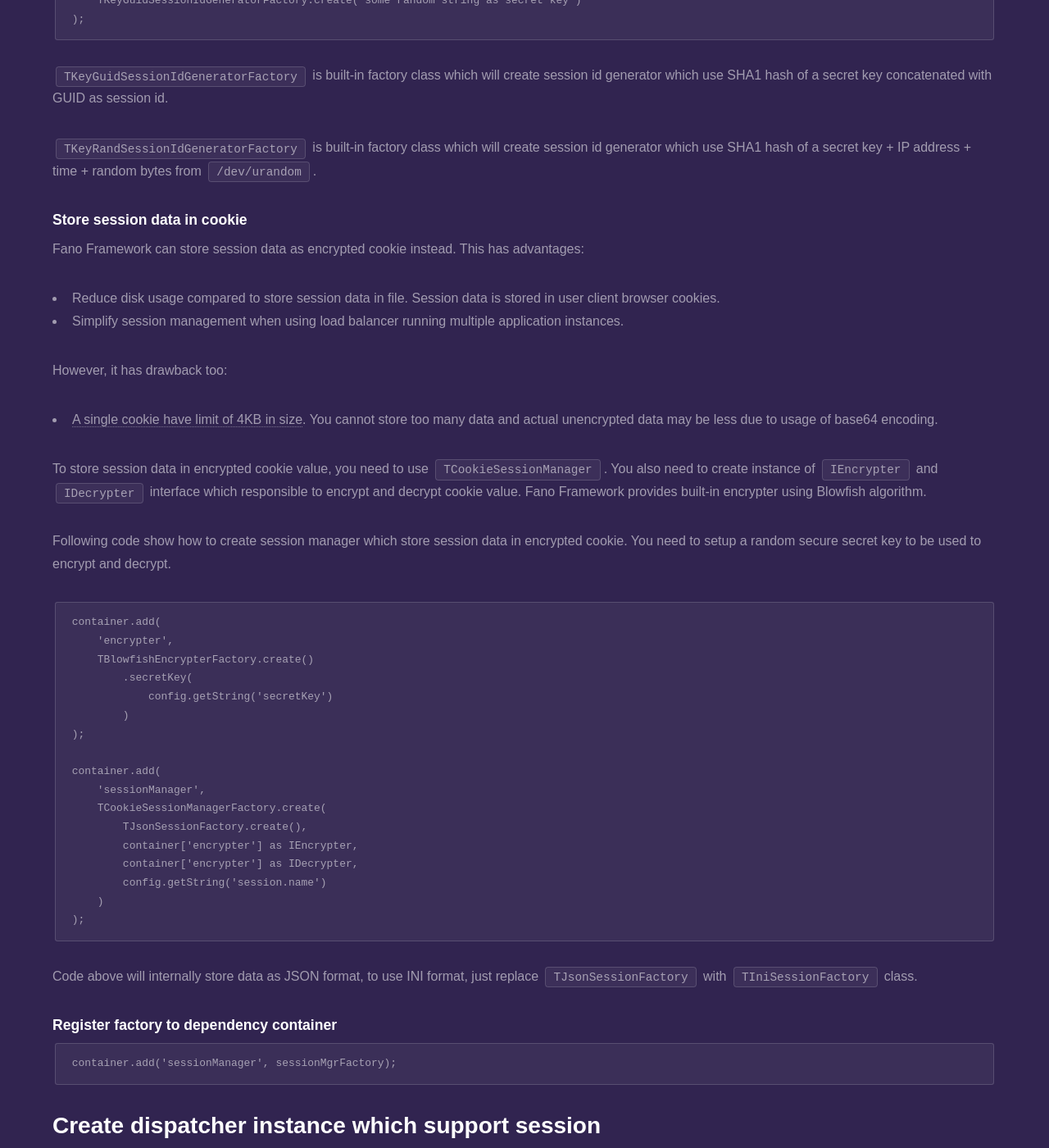
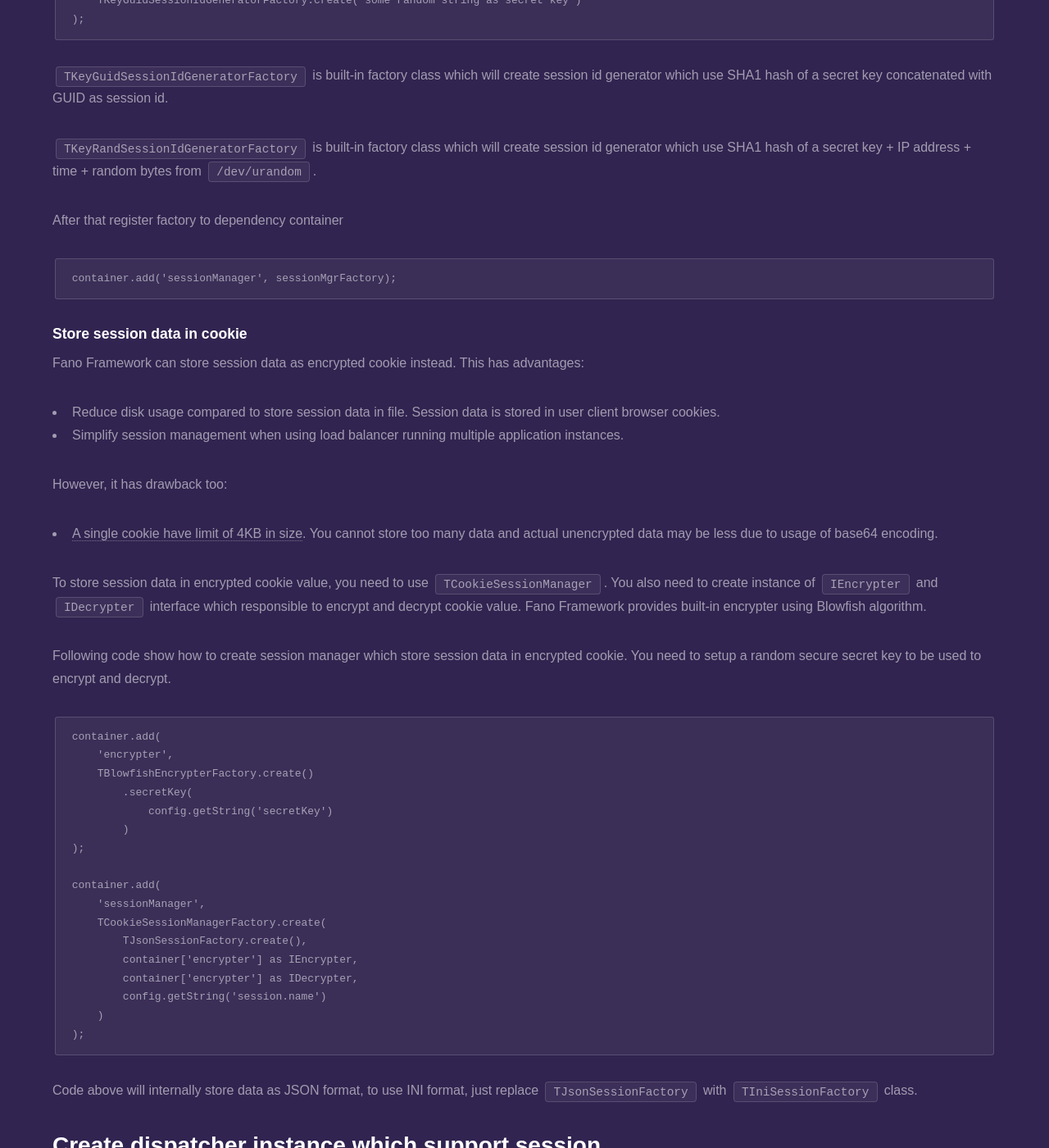
Before and after one commit to fanoframework/fanoframework.github.io, a Jekyll site: the page built from working-with-session/index.md, in a window 1280 px wide and 1400 px high, scrolled down 1598 px. Shown: the whole window at 82% size. Built offline with Jekyll 4.4.1, drawn with Linux system fonts in a browser that asks for light colours; our own code applies the rules of GitHub Pages for plain Markdown files; some of the changed lines change nothing that is shown.

Commit message:
improve content

````diff
--- a/working-with-session/index.md
+++ b/working-with-session/index.md
@@ -59,6 +59,12 @@ sessionMgrFactory := TJsonFileSessionManagerFactory.create(
 
 `TKeyRandSessionIdGeneratorFactory` is built-in factory class which will create session id generator which use SHA1 hash of a secret key + IP address + time + random bytes from `/dev/urandom`.
 
+After that register factory to dependency container
+
+```
+container.add('sessionManager', sessionMgrFactory);
+```
+
 ### Store session data in cookie
 
 Fano Framework can store session data as encrypted cookie instead. This has advantages:
@@ -95,11 +101,6 @@ container.add(
 ```
 Code above will internally store data as JSON format, to use INI format, just replace `TJsonSessionFactory` with `TIniSessionFactory` class.
 
-### Register factory to dependency container
-
-```
-container.add('sessionManager', sessionMgrFactory);
-```
 
 ## Create dispatcher instance which support session
 
````
